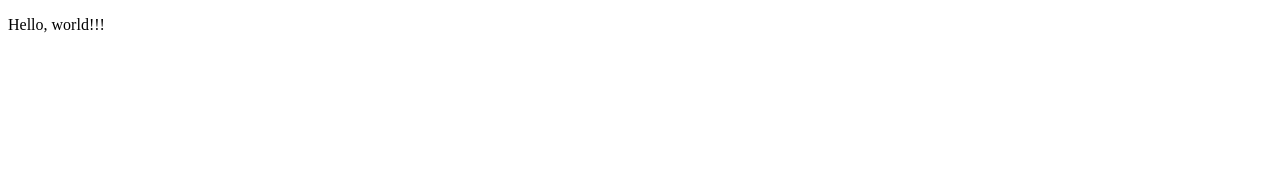
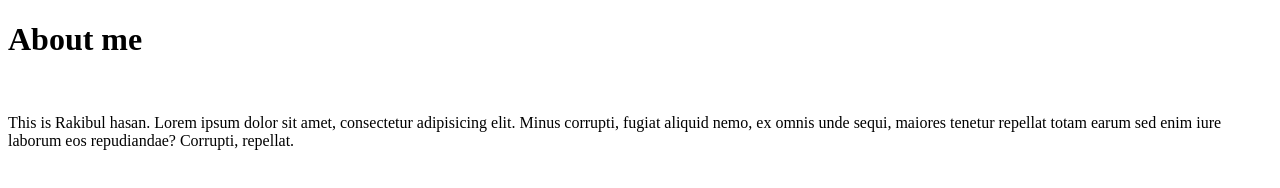
Before and after one commit to rakibul-hasan212/demo_repository, a plain HTML site: page index.html in a window 1280 px wide. Drawn offline with Linux system fonts and the light colour scheme.

Commit message:
Add About me section in the HTML file

```diff
--- a/index.html
+++ b/index.html
@@ -6,6 +6,9 @@
     <title>Document</title>
 </head>
 <body>
-    <p>Hello, world!!!</p>
+    <h1>About me</h1><br>
+    <p>This is Rakibul hasan. Lorem ipsum dolor sit amet, consectetur adipisicing elit.
+        Minus corrupti, fugiat aliquid nemo, ex omnis unde sequi,
+         maiores tenetur repellat totam earum sed enim iure laborum eos repudiandae? Corrupti, repellat.</p><br>
 </body>
 </html>
```
